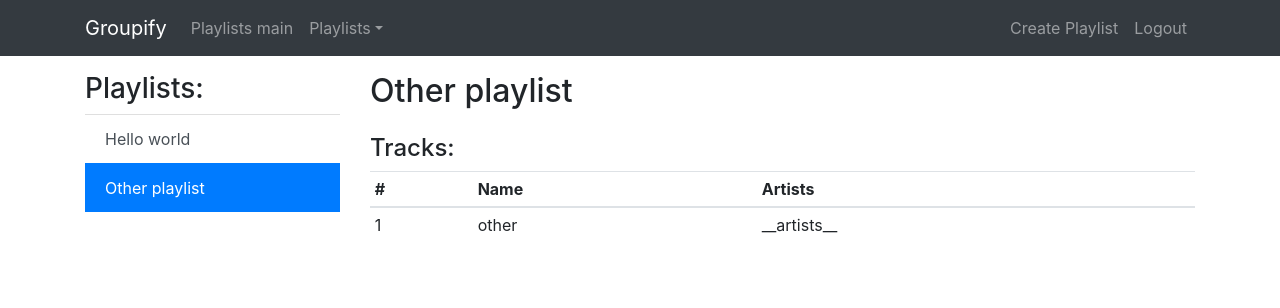
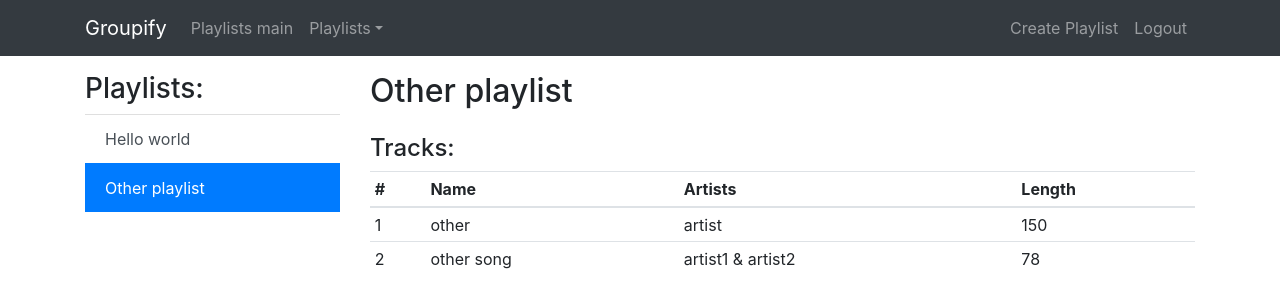
Before and after one commit to AndrewKassab/groupify, a React app: page /playlists/2 in a window 1280 px wide. Shown: the top 308 px of the page. Built offline with nearby package versions, Linux system fonts and the light colour scheme.

Commit message:
Split mock data out

```diff
--- a/src/components/Playlists/Playlist.js
+++ b/src/components/Playlists/Playlist.js
@@ -3,7 +3,7 @@ import { Col, Row, Alert } from 'react-bootstrap';
 import PlaylistShow from './PlaylistShow';
 import PlaylistCreate from './PlaylistCreate';
 import PlaylistEdit from './PlaylistEdit';
-import { Link, Switch, Route } from 'react-router-dom';
+import { Link, Switch, Route, Redirect } from 'react-router-dom';
 
 function Playlist({ match, playlists }) {
   let playlist = playlists.find((plist) =>
@@ -29,7 +29,8 @@ function Playlist({ match, playlists }) {
   return (
     <Switch>
       <Route path={`${match.url}/edit`} render={edit} />
-      <Route render={show} />
+      <Route exact path={match.url} render={show} />
+      <Redirect to={match.url} />
     </Switch>
   );
 }
--- a/src/components/Tracks/TrackList.js
+++ b/src/components/Tracks/TrackList.js
@@ -1,6 +1,5 @@
 import React from 'react';
 import { Table } from 'react-bootstrap';
-
 
 function TrackList({ tracks }) {
   return (
@@ -13,6 +12,7 @@ function TrackList({ tracks }) {
             <th>#</th>
             <th>Name</th>
             <th>Artists</th>
+            <th>Length</th>
           </tr>
         </thead>
         <tbody>
@@ -21,7 +21,8 @@ function TrackList({ tracks }) {
               <tr key={`track-${track.id}`}>
                 <td>{ index + 1 }</td>
                 <td>{ track.name }</td>
-                <td>__artists__</td>
+                <td>{ track.artists }</td>
+                <td>{ track.duration }</td>
               </tr>
             )
           }
--- a/src/containers/Main.js
+++ b/src/containers/Main.js
@@ -1,6 +1,7 @@
 import React, { Component } from 'react';
 import PlaylistList from '../components/Playlists/PlaylistList';
 import Playlist from '../components/Playlists/Playlist';
+import mockdata from './mockdata';
 
 import { Row, Col, Container } from 'react-bootstrap';
 import { Switch, Route } from 'react-router';
@@ -10,15 +11,7 @@ export default class Main extends Component {
     super(props);
 
     this.state = {
-      playlists: [
-        {id: 1, name: "Hello world", tracks: [
-          {id: 1, name: 'blah'},
-          {id: 2, name: 'blah2'}
-        ]},
-        {id: 2, name: "Other playlist", tracks: [
-          {id: 3, name: "other"},
-        ]},
-      ]
+      playlists: mockdata.playlists,
     }
   }
 
--- /dev/null
+++ b/src/containers/mockdata.js
@@ -0,0 +1,16 @@
+module.exports = {
+  playlists: [
+    {
+      id: 1, name: "Hello world", tracks: [
+        { id: 1, name: 'blah', artists: 'artist', duration: 94 },
+        { id: 2, name: 'blah2', artists: 'artist', duration: 255 }
+      ]
+    },
+    {
+      id: 2, name: "Other playlist", tracks: [
+        { id: 3, name: "other", artists: 'artist', duration: 150 },
+        { id: 4, name: 'other song', artists: 'artist1 & artist2', duration: 78 }
+      ]
+    },
+  ]
+}
```
